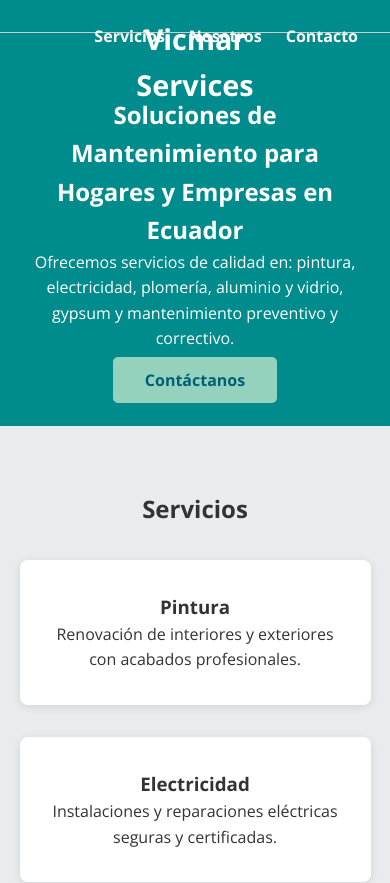
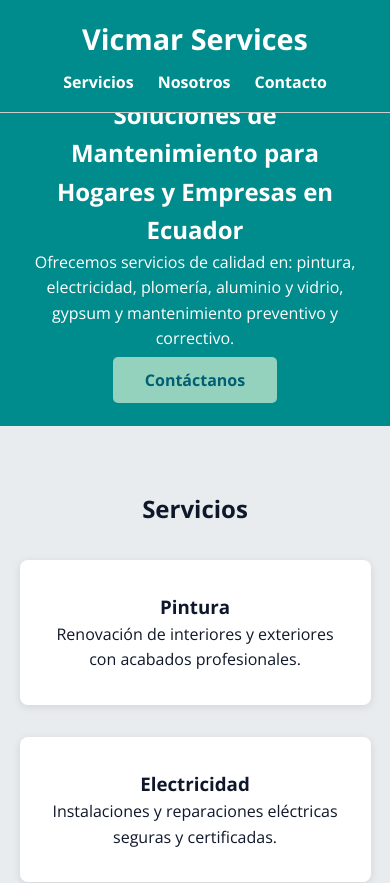
Before and after one commit to fcalvopi/vicmarserv-servicios, a plain HTML site: page index.html in a window 390 px wide. Shown: the top 883 px of the page. Drawn offline with nearby package versions, Linux system fonts and the light colour scheme.

Commit message:
Update styles.css

```diff
--- a/styles.css
+++ b/styles.css
@@ -38,11 +38,12 @@
 
 body {
   font-family: var(--font-family-body);
+  line-height: 1.6;
+  color: var(--color-text-default);
+  background-color: var(--color-background);
   -webkit-font-smoothing: antialiased;
   font-style: normal;
   font-optical-sizing: auto;
-  line-height: 1.6;
-  color: #333;
 }
 
 button,
@@ -67,36 +68,59 @@ textarea {
 /* ==========================
    HEADER Y NAVEGACIÓN
 ========================== */
+.site-header {
+  position: fixed;
+  top: 0;
+  width: 100%;
+  background-color: #008c8c;
+  border-bottom: 1px solid #ccc;
+  z-index: 1000;
+}
+
 .header-container {
+  max-width: 1200px;
+  margin: 0 auto;
+  padding: 1rem 2rem;
   display: flex;
+  justify-content: space-between;
   align-items: center;
-  justify-content: center;
-  position: relative;
-  padding: 1rem 0;
 }
 
 .logo {
-  position: absolute;
-  left: 50%;
-  transform: translateX(-50%);
+  font-size: 1.8rem;
+  font-weight: bold;
+  color: white;
   margin: 0;
-  font-size: 1.5rem;
-  text-align: center;
 }
 
 .nav-links {
-  position: absolute;
-  right: 2rem;
   display: flex;
-  gap: 1rem;
+  gap: 1.5rem;
 }
 
 .nav-links a {
   text-decoration: none;
-  color: #333;
+  color: white;
   font-weight: bold;
+  transition: color 0.3s;
 }
 
+.nav-links a:hover {
+  color: #f0f0f0;
+}
+
+@media (max-width: 600px) {
+  .header-container {
+    flex-direction: column;
+    text-align: center;
+  }
+
+  .nav-links {
+    margin-top: 0.5rem;
+    flex-wrap: wrap;
+    justify-content: center;
+  }
+}
 
 /* ==========================
    SECCIÓN HERO
@@ -104,7 +128,7 @@ textarea {
 .hero {
   background-color: #008c8c;
   color: #fff;
-  padding: 6rem 1rem 2rem; /* ¡aumentamos padding-top! */
+  padding: 6rem 1rem 2rem;
   text-align: center;
 }
 
@@ -159,6 +183,12 @@ textarea {
   padding: 2rem;
   border-radius: 8px;
   box-shadow: 0 2px 8px rgba(0, 0, 0, 0.1);
+  transition: all 0.3s ease;
+}
+
+.service-item:hover {
+  transform: translateY(-5px);
+  box-shadow: 0 4px 16px rgba(0, 0, 0, 0.15);
 }
 
 /* ==========================
@@ -210,60 +240,6 @@ textarea {
   text-decoration: none;
   font-weight: bold;
 }
-.site-header {
-  position: fixed;
-  top: 0;
-  width: 100%;
-  background-color: #008c8c; /* mismo color del hero */
-  border-bottom: 1px solid #ccc;
-  z-index: 1000;
-}
-
-.header-container {
-  max-width: 1200px;
-  margin: 0 auto;
-  padding: 1rem 2rem;
-  display: flex;
-  justify-content: space-between;
-  align-items: center;
-}
-
-.logo {
-  font-size: 1.8rem;
-  font-weight: bold;
-  color: white;
-  margin: 0;
-}
-
-.nav-links {
-  display: flex;
-  gap: 1.5rem;
-}
-
-.nav-links a {
-  text-decoration: none;
-  color: white;
-  font-weight: bold;
-  transition: color 0.3s;
-}
-
-.nav-links a:hover {
-  color: #f0f0f0;
-}
-
-@media (max-width: 600px) {
-  .header-container {
-    flex-direction: column;
-    text-align: center;
-  }
-
-  .nav-links {
-    margin-top: 0.5rem;
-    flex-wrap: wrap;
-    justify-content: center;
-  }
-}
-
 
 /* ==========================
    FOOTER
@@ -284,3 +260,16 @@ footer {
     grid-template-columns: 1fr;
   }
 }
+
+@media (max-width: 600px) {
+  .btn,
+  .btn-contacto,
+  .whatsapp-link {
+    width: 100%;
+    box-sizing: border-box;
+  }
+
+  .contact-map iframe {
+    height: 200px;
+  }
+}
```
